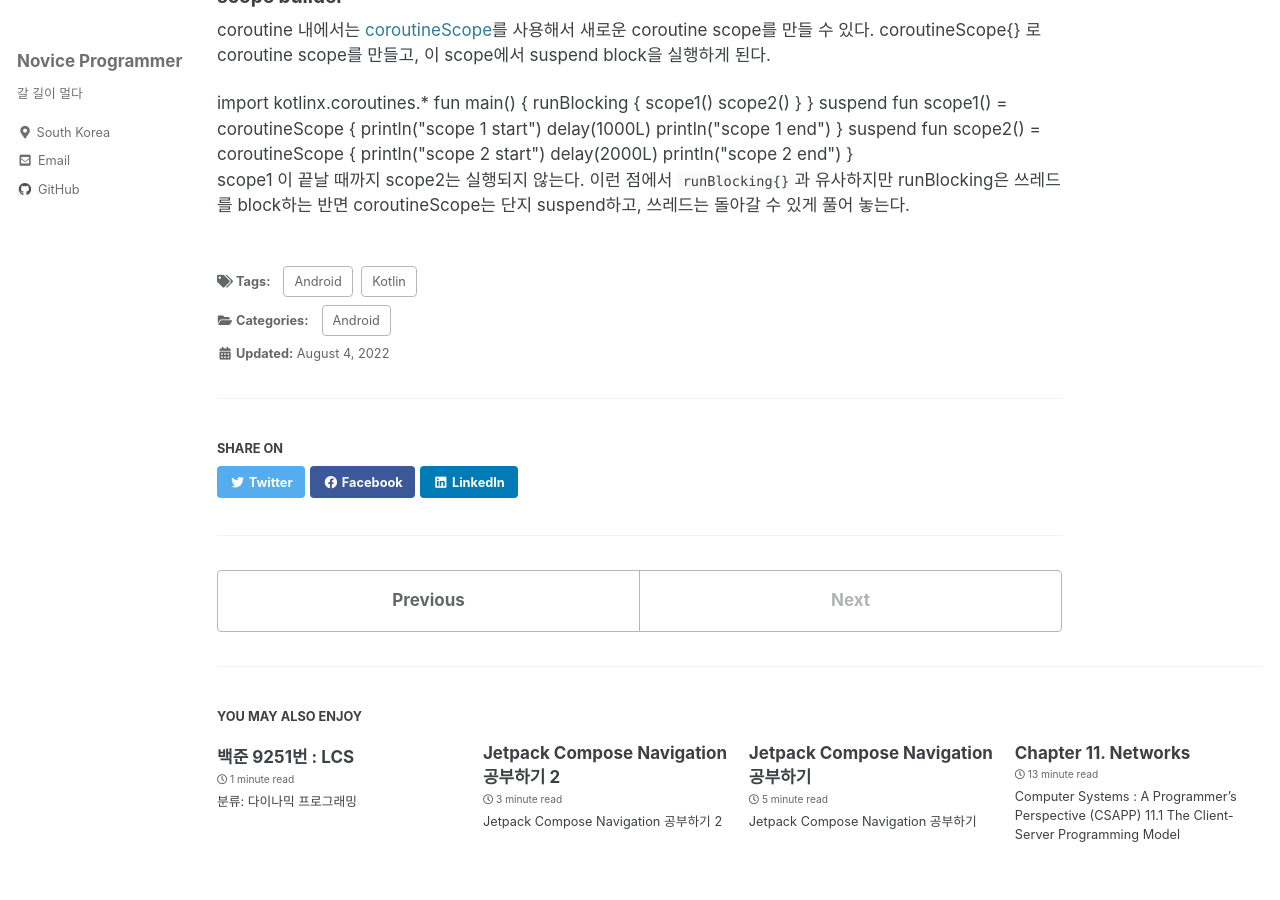
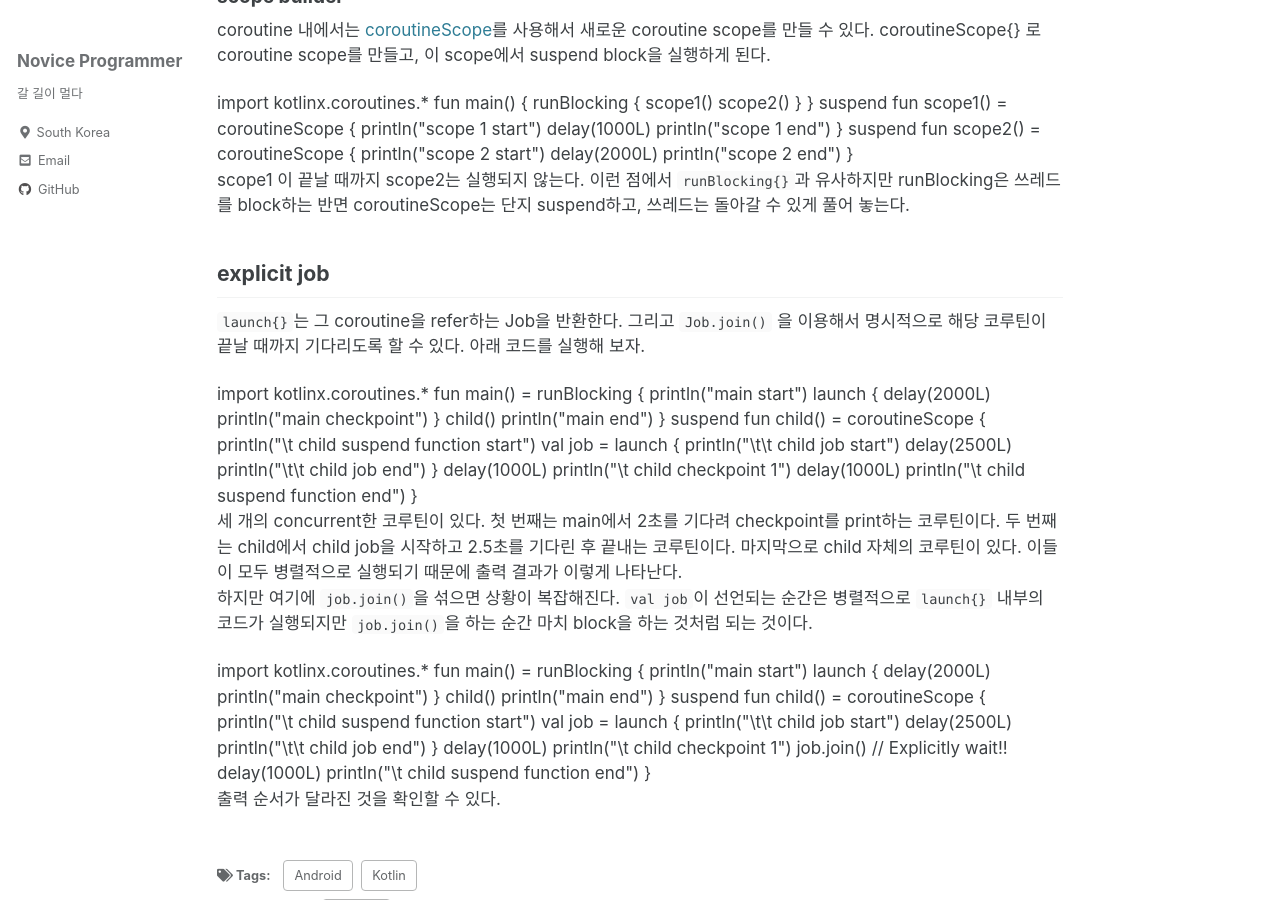
Before and after one commit to JuTaK97/JuTaK97.github.io, a Jekyll site: the page built from _posts/2022-08-04-coroutine_basic_1.md, in a window 1280 px wide and 900 px high, scrolled down 901 px. Built offline with Jekyll 4.4.1, drawn with Linux system fonts in a browser that asks for light colours; cached includes are drawn as plain includes; some of the changed text lies outside the part shown.

Commit message:
Update 2022-08-04-coroutine_basic_1.md

```diff
--- a/_posts/2022-08-04-coroutine_basic_1.md
+++ b/_posts/2022-08-04-coroutine_basic_1.md
@@ -20,14 +20,8 @@ import kotlinx.coroutines.*
 fun main() {
     println("main start")
     runBlocking {
-        launch {
-            delay(1000L)
-            println("1000 ms")
-        }
-        launch {
-            delay(500L)
-            println("500 ms")
-        }
+    	println("main block")
+        delay(3000L)
     }
     println("main end")
 }
@@ -108,6 +102,71 @@ suspend fun scope2() = coroutineScope {
 
 scope1 이 끝날 때까지 scope2는 실행되지 않는다. 이런 점에서 `runBlocking{}`과 유사하지만 runBlocking은 쓰레드를 block하는 반면 coroutineScope는 단지 suspend하고, 쓰레드는 돌아갈 수 있게 풀어 놓는다.
 
+## explicit job
+
+`launch{}`는 그 coroutine을 refer하는 Job을 반환한다. 그리고 `Job.join()` 을 이용해서 명시적으로 해당 코루틴이 끝날 때까지 기다리도록 할 수 있다. 아래 코드를 실행해 보자. <br />
+
+<div class="kotlin-code"  theme="darcula" >
+import kotlinx.coroutines.*
+
+fun main() = runBlocking {
+    println("main start")
+    launch {
+        delay(2000L)
+        println("main checkpoint")
+    }
+    child()
+    println("main end")
+}
+
+suspend fun child() = coroutineScope {
+    println("\t child suspend function start")
+
+    val job = launch {
+        println("\t\t child job start")
+        delay(2500L)
+        println("\t\t child job end")
+    }
+
+    delay(1000L)
+    println("\t child checkpoint 1")
+    delay(1000L)
+    println("\t child suspend function end")
+}
+</div>
+세 개의 concurrent한 코루틴이 있다. 첫 번째는 main에서 2초를 기다려 checkpoint를 print하는 코루틴이다. 두 번째는 child에서 child job을 시작하고 2.5초를 기다린 후 끝내는 코루틴이다. 마지막으로 child 자체의 코루틴이 있다. 이들이 모두 병렬적으로 실행되기 때문에 출력 결과가 이렇게 나타난다.<br />
+하지만 여기에 `job.join()`을 섞으면 상황이 복잡해진다. `val job`이 선언되는 순간은 병렬적으로 `launch{}` 내부의 코드가 실행되지만 `job.join()`을 하는 순간 마치 block을 하는 것처럼 되는 것이다.
+
+<div class="kotlin-code"  theme="darcula" >
+import kotlinx.coroutines.*
+
+fun main() = runBlocking {
+    println("main start")
+    launch {
+        delay(2000L)
+        println("main checkpoint")
+    }
+    child()
+    println("main end")
+}
+
+suspend fun child() = coroutineScope {
+    println("\t child suspend function start")
+
+    val job = launch {
+        println("\t\t child job start")
+        delay(2500L)
+        println("\t\t child job end")
+    }
+
+    delay(1000L)
+    println("\t child checkpoint 1")
+    job.join()		// Explicitly wait!!
+    delay(1000L)
+    println("\t child suspend function end")
+}
+</div>
+출력 순서가 달라진 것을 확인할 수 있다.
 
 [runBlocking]: https://kotlinlang.org/api/kotlinx.coroutines/kotlinx-coroutines-core/kotlinx.coroutines/run-blocking.html
 [coroutineScope]: https://kotlinlang.org/api/kotlinx.coroutines/kotlinx-coroutines-core/kotlinx.coroutines/coroutine-scope.html
```
